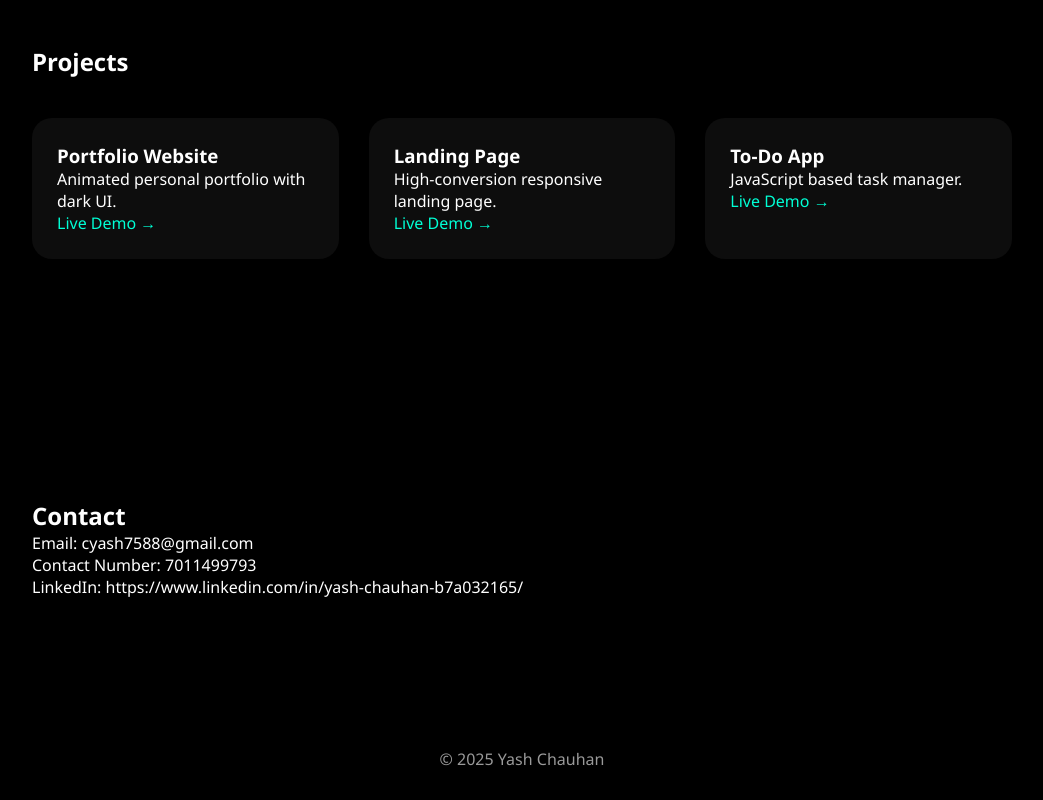
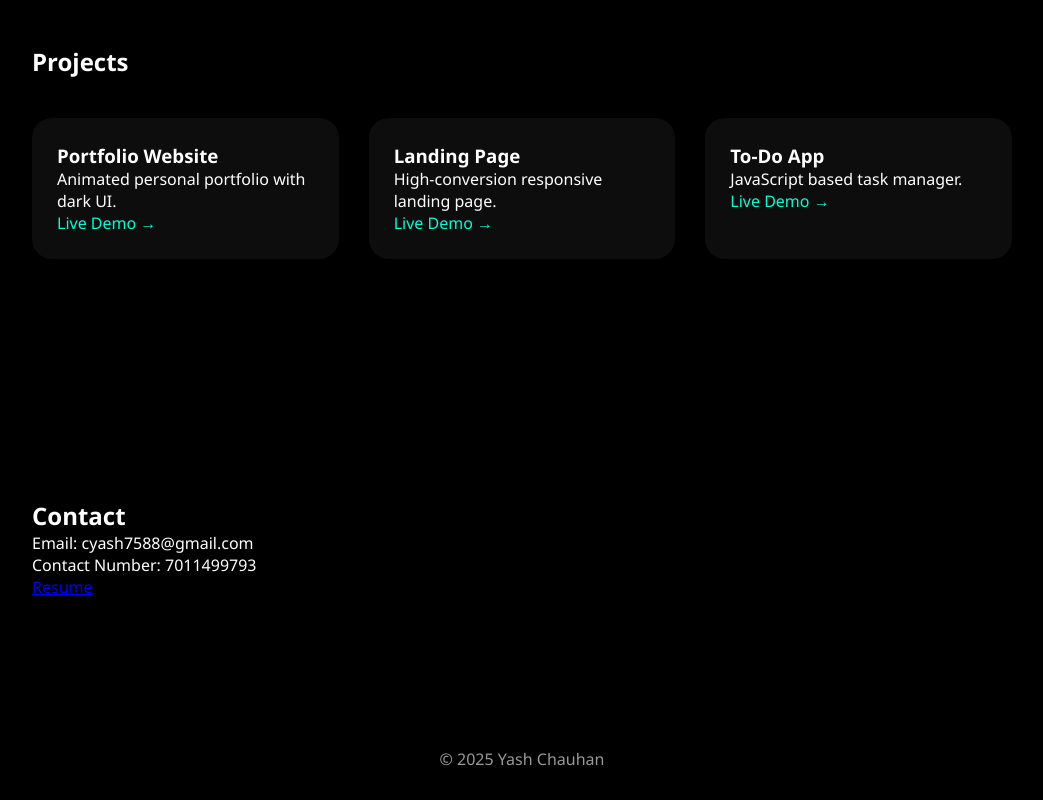
Before and after one commit to yash25a/Yash-chauhan-portfolio1, a plain HTML site: page index.html in a window 1280 px wide. Shown: the part 1571-2371 px from the top of the page, without its empty margins (118-1161 px from the left). Drawn offline with Linux system fonts and the light colour scheme.

Commit message:
Update index.html

```diff
--- a/index.html
+++ b/index.html
@@ -81,7 +81,9 @@
     <h2>Contact</h2>
     <p>Email: cyash7588@gmail.com</p>
     <p>Contact Number: 7011499793</p>
-    <p>LinkedIn: https://www.linkedin.com/in/yash-chauhan-b7a032165/</p>
+    <a href=" https://www.linkedin.com/in/yash-chauhan-b7a032165/" target="_blank" rel="noopener">
+  Resume
+</a>
   </section>
 
   <footer>
```
